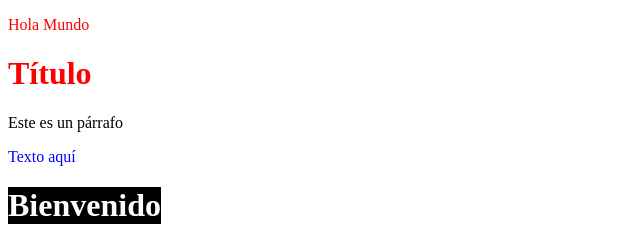
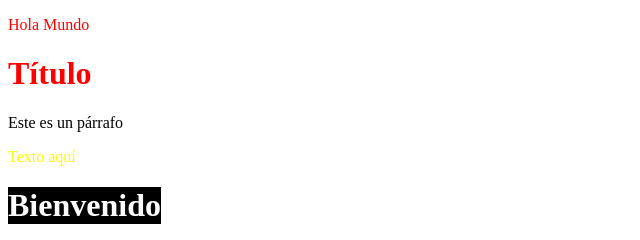
Before and after one commit to LauraVargas22/Taller3EspecificidadVargasLaura, a plain HTML site: page skeleton/index.html in a window 1280 px wide. Shown: the top 240 px of the page, 0-640 px from the left. Drawn offline with Linux system fonts and the light colour scheme.

```diff
--- a/skeleton/css/styles.css
+++ b/skeleton/css/styles.css
@@ -34,7 +34,7 @@
     color: green;
 }
 
-#box .text p{
+#box .text{
     color: yellow;
 }
 
```
Also changed, not shown: skeleton/images/image.png (added), skeleton/images/image1.png (added), skeleton/images/image2.png (added), skeleton/images/image3.png (added), skeleton/images/image4.png (added), skeleton/images/image5.png (added), skeleton/images/image6.png (added), 1 other file.
